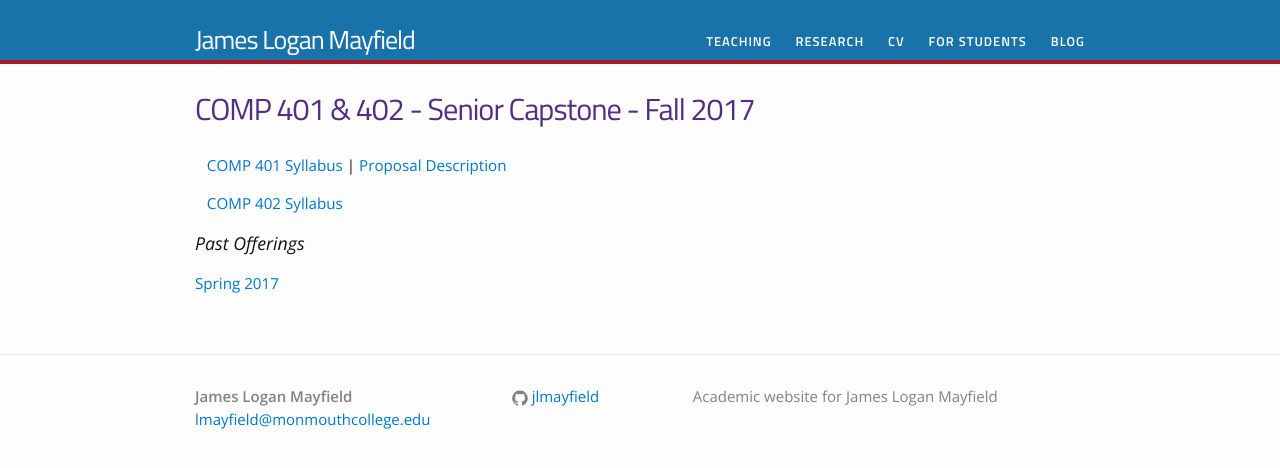
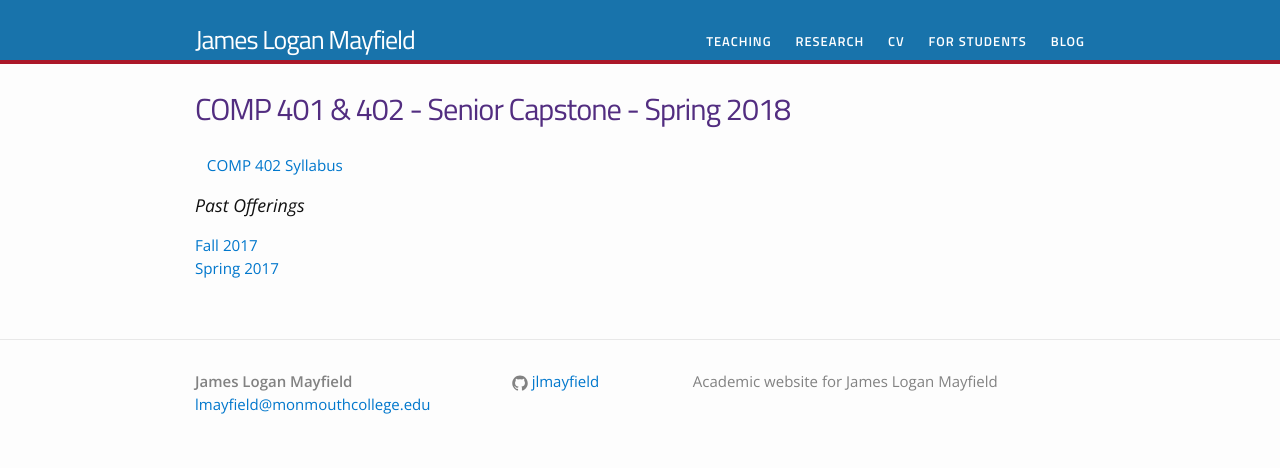
Before and after one commit to jlmayfield/jlmayfield.github.io, a Jekyll site: the page built from teaching/comp401-402.md, in a window 1280 px wide. Shown: the top 468 px of the page. Built offline with Jekyll 4.4.1, drawn with Linux system fonts in a browser that asks for light colours.

Commit message:
sp18. setup 401/402 page

```diff
--- a/teaching/comp401-402.md
+++ b/teaching/comp401-402.md
@@ -1,14 +1,12 @@
 ---
 layout: page
-title: COMP 401 & 402 - Senior Capstone - Fall 2017
+title: COMP 401 & 402 - Senior Capstone - Spring 2018
 permalink: /teaching/COMP401-402/
 ---
-
-&nbsp;&nbsp;&nbsp;[COMP 401 Syllabus](/teaching/COMP401-402/comp401-syllabus.pdf) |
-[Proposal Description](/teaching/COMP401-402/comp401-proposal.pdf)
 
 &nbsp;&nbsp;&nbsp;[COMP 402 Syllabus](/teaching/COMP401-402/comp402-syllabus.pdf)
 
 ### Past Offerings
 
+[Fall 2017](/teaching/COMP401-402/fa17/)
 [Spring 2017](/teaching/COMP401-402/sp17/)
```
Also changed, not shown: teaching/COMP401-402/fa17/comp401-402-fa17.md (added, +14 -0 lines), 6 other files.
